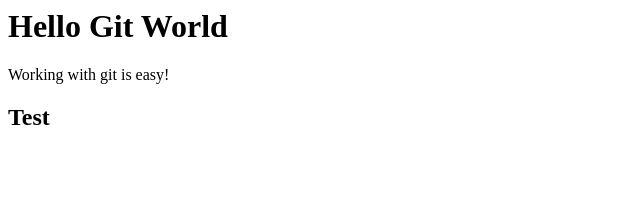
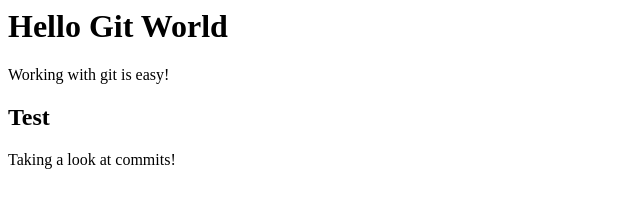
Before and after one commit to DonHoly/GitGitHubMasterclass, a plain HTML site: page index.html in a window 1280 px wide. Shown: the whole page, without its empty margins (0-640 px from the left). Drawn offline with Linux system fonts and the light colour scheme.

Commit message:
Add a new p

```diff
--- a/index.html
+++ b/index.html
@@ -5,3 +5,7 @@
 </div>
 
 <h2>Test</h2>
+
+<div>
+    <p>Taking a look at commits!</p>
+</div>
```
